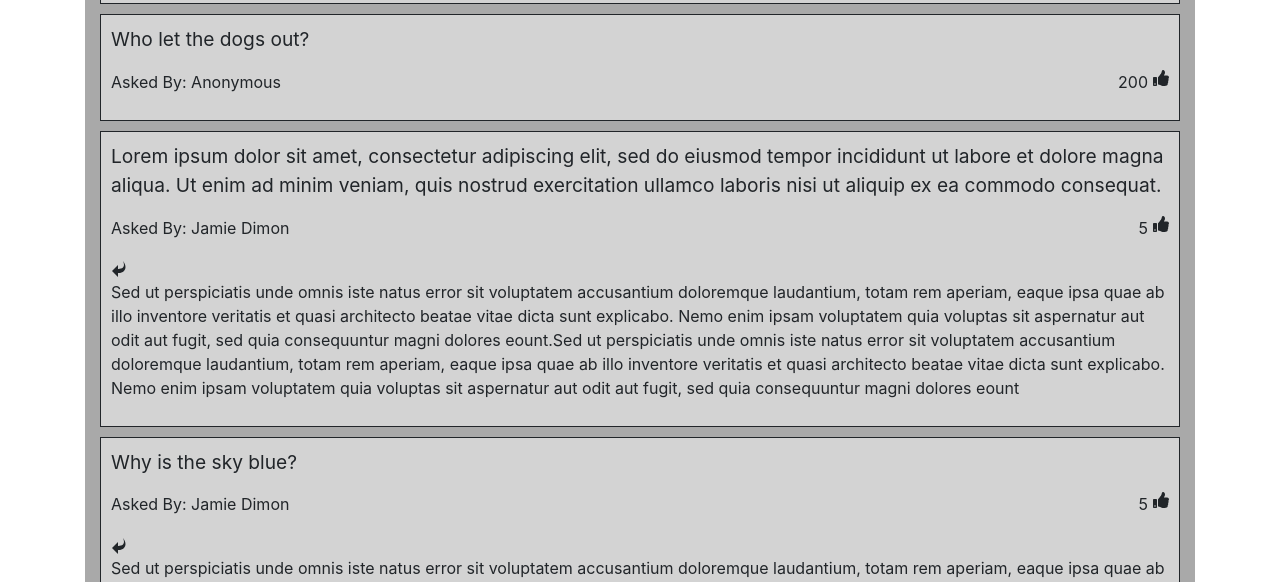
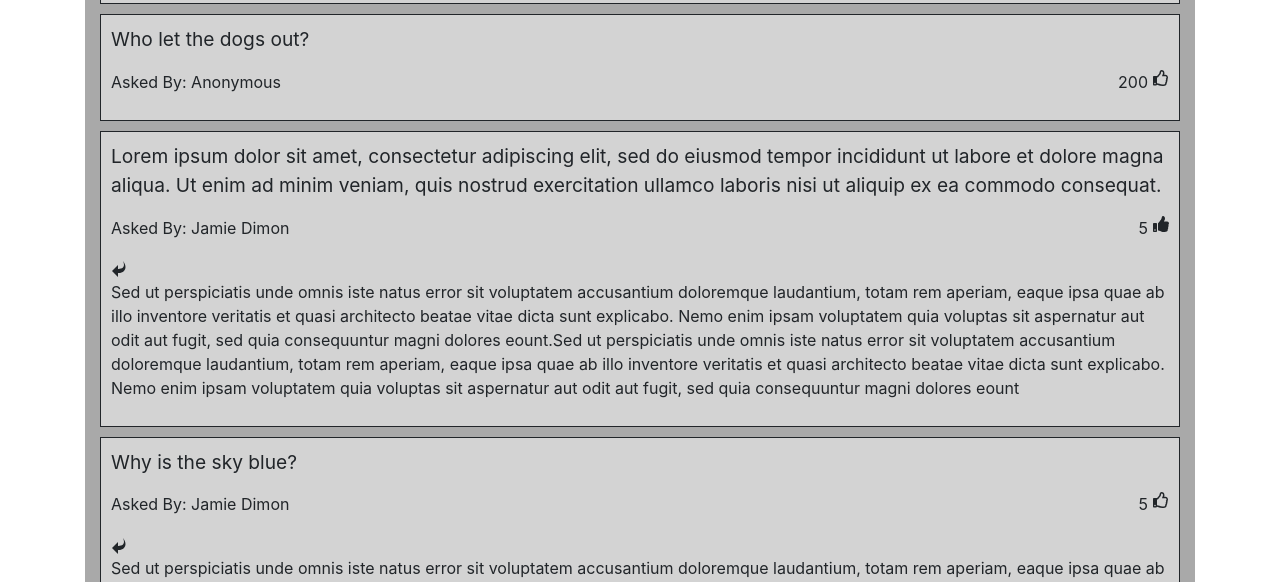
Before and after one commit to caitlin-hamilton/AskMeAnything, a React (Create React App) app in the folder ask-me-anything/: page / in a window 1280 px wide. Shown: the part 210-792 px from the top of the page. Built offline with nearby package versions, Linux system fonts and the light colour scheme.

Commit message:
cleaned lint warning, user like button toggle

```diff
--- a/ask-me-anything/src/Admin.js
+++ b/ask-me-anything/src/Admin.js
@@ -1,4 +1,4 @@
-import React, { Component, useState } from 'react';
+import React, { Component} from 'react';
 import { DragDropContext, Droppable} from 'react-beautiful-dnd';
 import AdminQuestion from './AdminQuestion';
 import Button from '@material-ui/core/Button';
@@ -87,16 +87,12 @@ export default class AdminBoard extends Component {
                 destination.index
             );
 
-            let state = { items };
-
             if (source.droppableId === 'droppable2') {
-                state = { selected: items };
                 this.setState({
                     selected:items
                 })
             }
-            else if (source.droppableId == "droppable"){
-                state = {inputData: items}
+            else if (source.droppableId==="droppable"){
                 this.setState({
                     inputData:items
                 })
@@ -138,10 +134,10 @@ export default class AdminBoard extends Component {
     }
 
     sortByAttribute(questionList, attribute){
-        if ( !this.state.sortLogic[questionList][attribute] || this.state.sortLogic[questionList][attribute] == "desc") {
+        if ( !this.state.sortLogic[questionList][attribute] || this.state.sortLogic[questionList][attribute] === "desc") {
             this.sortAscending(questionList,attribute)
         }
-        else if (this.state.sortLogic[questionList][attribute] == "asc") {
+        else if (this.state.sortLogic[questionList][attribute]==="asc") {
             this.sortDescending(questionList, attribute)
 
         }
@@ -152,7 +148,7 @@ export default class AdminBoard extends Component {
         let data = [...this.state[questionList]]
         for(let i=0; i< data.length; i ++){
             let item = data[i]
-            if(questionId == item["id"]){
+            if(questionId === item["id"]){
                 item["theme"] = newTheme
                 data[i] = item
                 this.setState({
--- a/ask-me-anything/src/AdminQuestion.js
+++ b/ask-me-anything/src/AdminQuestion.js
@@ -1,4 +1,4 @@
-import React, {useState} from 'react';
+import React from 'react';
 import { Draggable } from 'react-beautiful-dnd';
 import { GoKebabHorizontal } from "react-icons/go";
 import 'bootstrap/dist/css/bootstrap.min.css';
@@ -28,13 +28,9 @@ function AdminQuestion(props){
         }
         return questionTheme
     }
-    let provided = props.provided;
-    let snapshot = props.snapshot;
 
     function updateTheme(evt){
         questionTheme = evt
-        console.log(questionTheme)
-        console.log(props.updateTheme)
         props.updateTheme(questionTheme, props.dragId)
     }
     return (
--- a/ask-me-anything/src/App.js
+++ b/ask-me-anything/src/App.js
@@ -1,18 +1,19 @@
 import React from 'react';
 import Home from './Home.js'
 import AdminBoard from './Admin.js'
-import {getTableData} from './api';
+import {getTableData, getVoteData} from './api';
 import {
   BrowserRouter as Router,
   Switch,
-  Route,
-  Link
+  Route
 } from "react-router-dom";
 
 import Navbar from 'react-bootstrap/Navbar'
 import Nav from 'react-bootstrap/Nav'
 
 export default function App() {
+  let userId = "abcde";
+  let voterData = getVoteData(userId);
   return (
     <Router>
       <div>
@@ -30,7 +31,7 @@ export default function App() {
             <AdminBoard getTableData={getTableData}></AdminBoard>
           </Route>
           <Route path="/">
-            <Home getTableData={getTableData}></Home>
+            <Home getTableData={getTableData} voterData={voterData} userId={userId}></Home>
           </Route>
         </Switch>
       </div>
--- a/ask-me-anything/src/Home.js
+++ b/ask-me-anything/src/Home.js
@@ -1,8 +1,6 @@
 import React from 'react';
 import Post from './Post'
-import Trending from './Admin'
 import 'bootstrap/dist/css/bootstrap.min.css';
-import { DragDropContext, Droppable } from 'react-beautiful-dnd';
 import Button from '@material-ui/core/Button';
 
 export default class Home extends React.Component {
@@ -11,6 +9,8 @@ export default class Home extends React.Component {
         super(props)
         this.state = {
             inputData: [],
+            userId: "",
+            voterData: [],
             sortLogic : {
                 votes: "asc",
                 timePosted: false
@@ -19,11 +19,14 @@ export default class Home extends React.Component {
     }
     componentDidMount(){
         this.setState({
-            inputData: this.props.getTableData()
+            inputData: this.props.getTableData(),
+            voterData: this.props.voterData,
+            userId: this.props.userId
         }, () => {
             this.sortAscending("votes")
         })
     }
+
 
     updateSortLogic = (attribute, direction) => {
         let localSortLogic = {...this.state.sortLogic}
@@ -47,10 +50,10 @@ export default class Home extends React.Component {
     }
 
     sortByAttribute(attribute){
-        if ( !this.state.sortLogic[attribute] || this.state.sortLogic[attribute] == "desc") {
+        if ( !this.state.sortLogic[attribute] || this.state.sortLogic[attribute] === "desc") {
             this.sortAscending(attribute)
         }
-        else if (this.state.sortLogic[attribute] == "asc") {
+        else if (this.state.sortLogic[attribute] === "asc") {
             this.sortDescending(attribute)
 
         }
@@ -69,6 +72,39 @@ export default class Home extends React.Component {
         })
     }
 
+    decrementVote(postId){
+        let inputData = this.state.inputData.map((post) => {
+            if(post.id ===  postId){
+                post.votes = post.votes - 1
+            }
+            return post
+        })
+        let voterData = this.state.voterData.map((post) => {
+            var i = post.length
+            while(i--){
+                if(post[i]['id'] === postId){
+                    post.splice(i, 1)
+                }
+            }
+            return post
+        })
+
+        this.setState({
+            inputData: inputData,
+            voterData: voterData
+        })
+    }
+
+    hasUserVoted(postId){
+        let result = false
+        this.state.voterData.map((question)=> {
+            if(eval(question.id) === Number(postId)){
+                result = true
+            }
+        })
+        return result
+    }
+
     render(){
 
         return(
@@ -76,7 +112,8 @@ export default class Home extends React.Component {
                 <Button className="adminButton" onClick={() => {this.sortByAttribute('votes')}}> Sort By Votes</Button>
                 <Button className="adminButton" onClick={() => {this.sortByAttribute('timePosted')}}> Sort By Date</Button>
                 <div className="postContainer">
-                    {this.state.inputData.map((item, index) => <Post votes={item.votes} poster={item.poster} text={item.text} id={item.id} key={item.id} incrementVote={this.incrementVote.bind(this)} answer={item.answer}/>)}
+                    {this.state.inputData.map((item, index) =>
+                    <Post votes={item.votes} poster={item.poster} text={item.text} id={item.id} key={item.id} incrementVote={this.incrementVote.bind(this)} decrementVote={this.decrementVote.bind(this)} hasUserVoted={this.hasUserVoted(item.id)} answer={item.answer}/>)}
                 </div>
             </div>
         )
--- a/ask-me-anything/src/Post.js
+++ b/ask-me-anything/src/Post.js
@@ -1,7 +1,6 @@
-import React, { useState, useEffect } from 'react';
+import React from 'react';
 import 'bootstrap/dist/css/bootstrap.min.css';
-import {BsFillCaretUpFill} from "react-icons/bs";
-import { FaThumbsUp } from "react-icons/fa";
+import { FaThumbsUp, FaRegThumbsUp} from "react-icons/fa";
 import {ImReply} from "react-icons/im";
 import './App.css'
 
@@ -14,7 +13,8 @@ class Post extends React.Component {
             hasAnswer: false,
             poster : "",
             votes: "",
-            id: ""
+            id: "",
+            hasUserVoted: false,
         }
 
     }
@@ -22,25 +22,45 @@ class Post extends React.Component {
         this.setState({
             text: this.props.text,
             answer : this.props.answer,
-            hasAnswer: this.props.answer == "" ? false : true,
+            hasAnswer: this.props.answer === "" ? false : true,
             poster : this.props.poster,
             votes: this.props.votes,
-            id: this.props.id
+            id: this.props.id,
+            hasUserVoted: this.props.hasUserVoted
         })
     }
 
+    componentDidUpdate(prevProps){
+        if(prevProps.votes !== this.props.votes) {
+            this.setState({
+                votes: this.props.votes
+            })
+
+        }
+    }
+
     renderAnswer(){
-        return
+
     }
 
     renderReply(){
         if (this.state.hasAnswer){
             return (
             <div>
-                <ImReply onClick="renderAnswer()"/>
+                <ImReply onClick={() => this.renderAnswer()}/>
                 <p>{this.state.answer}</p>
             </div>
             )
+        }
+    }
+
+    renderUpVoteButton() {
+        if (this.props.hasUserVoted === true){
+            return <FaThumbsUp onClick={() => this.props.decrementVote(this.props.id)}/>
+        }
+        else
+        {
+            return <FaRegThumbsUp onClick={() => this.props.incrementVote(this.props.id)}/>
         }
     }
     render(){
@@ -50,7 +70,7 @@ class Post extends React.Component {
             <p className="askedBy">Asked By: {this.state.poster}</p>
             <div className="likeContainer">
                 <p className="voteP">{this.state.votes}</p>
-                <FaThumbsUp onClick={() => this.state.incrementVote(this.state.id)}/>
+                {this.renderUpVoteButton()}
             </div>
             {this.renderReply()}
         </div>
--- a/ask-me-anything/src/ThemeModal.js
+++ b/ask-me-anything/src/ThemeModal.js
@@ -3,20 +3,6 @@ import themes from './Themes'
 import { Modal } from 'react-bootstrap';
 import DeleteIcon from '@material-ui/icons/Delete';
 import Button from '@material-ui/core/Button';
-
-
-const customStyles = {
-  content: {
-    top: '50%',
-    left: '50%',
-    right: 'auto',
-    bottom: 'auto',
-    marginRight: '-50%',
-    transform: 'translate(-50%, -50%)',
-    display: 'grid',
-  },
-};
-
 
 export default function ThemeModal(props) {
     const [theme, updateTheme] = useState("");
--- /dev/null
+++ b/ask-me-anything/src/User.js
@@ -0,0 +1 @@
+import React from 'react';
--- a/ask-me-anything/src/api.js
+++ b/ask-me-anything/src/api.js
@@ -1,5 +1,15 @@
 import data from './input_data.json'
+import userVoteData from './vote_data.json'
 
 export const getTableData = () => {
     return data;
 };
+
+export const getVoteData = (userId) => {
+    for(let i =0; i< userVoteData.length -1; i ++){
+        //if(userVoteData[i]["id"] == userId){
+        if("abcde" === userId){
+            return userVoteData[i]["votes"]
+        }
+    }
+};
--- /dev/null
+++ b/ask-me-anything/src/vote_data.json
@@ -0,0 +1,27 @@
+[
+    {
+        "id": "acbde",
+        "votes": [
+            {
+                "id" : "3",
+                "answerUp": true,
+                "answerDown": false
+            },
+            {
+                "id" : "1",
+                "answerUp": true,
+                "answerDown": false
+            }
+        ]
+    },
+    {
+        "id": "xyz123",
+        "votes": [
+            {
+                "id" : "1",
+                "answerUp": true,
+                "answerDown": false
+            }
+        ]
+    }
+]
```
Also changed, not shown: ask-me-anything/src/Answer.js (added, +31 -0 lines).
